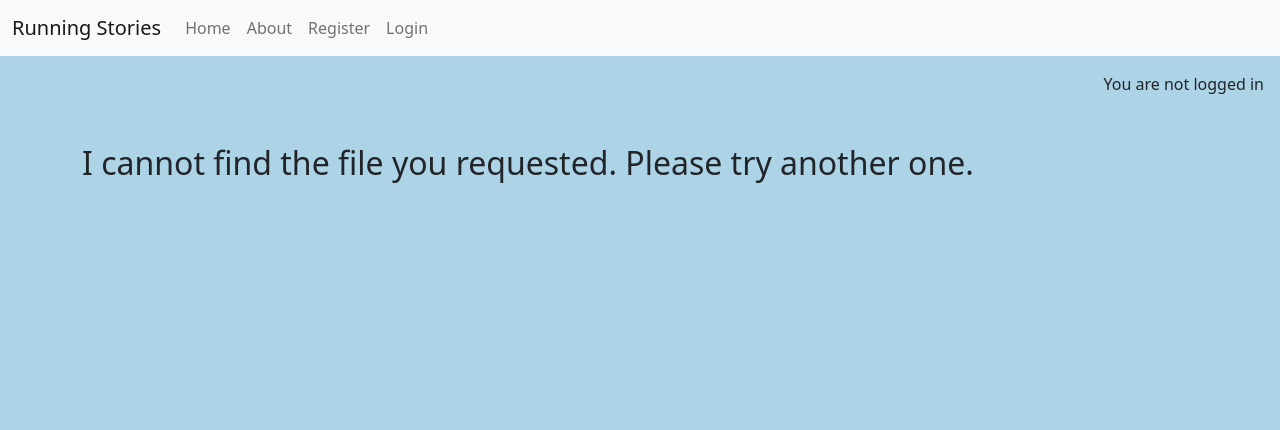
After one commit to SofiaNords/running-stories, a Django app: template templates/404.html in a window 1280 px wide. The commit adds this page. Shown: the top 430 px of the page. Run offline with Django 4.2, Linux system fonts and the light colour scheme; the template is opened without the code that fills it, so the values that code supplies are empty; some web fonts are replaced.

Commit message:
Create a 404.html

```diff
--- /dev/null
+++ b/templates/404.html
@@ -0,0 +1,13 @@
+{% extends "base.html" %}
+
+{% block content %}
+
+<div class="container mt-5">
+    <div class="row">
+        <div class="col-12">
+            <h2>I cannot find the file you requested. Please try another one.</h2>
+        </div>
+    </div>
+</div>
+
+{% endblock %}
```
Also changed, not shown: stories/templates/stories/share_story.html (+5 -4 lines).
